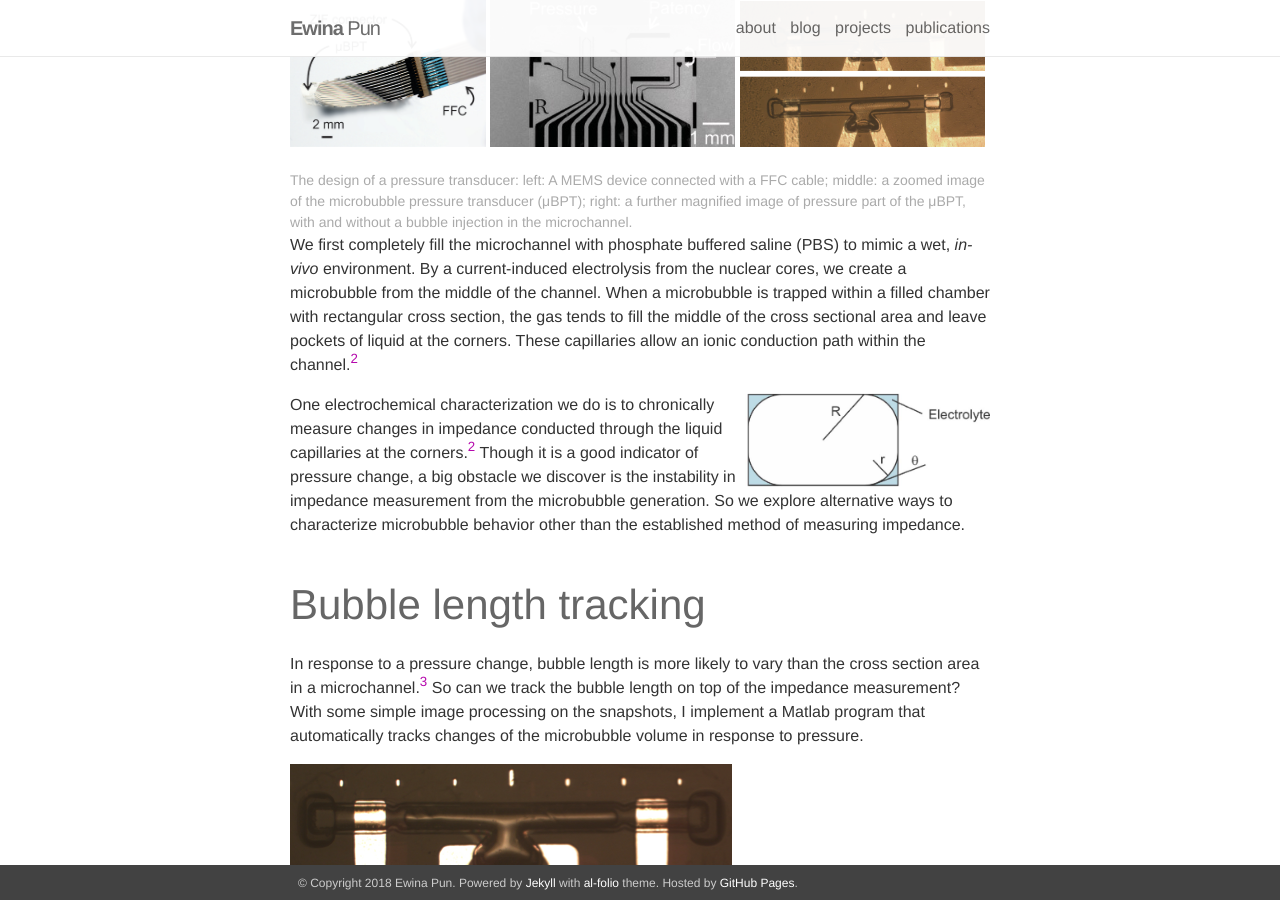
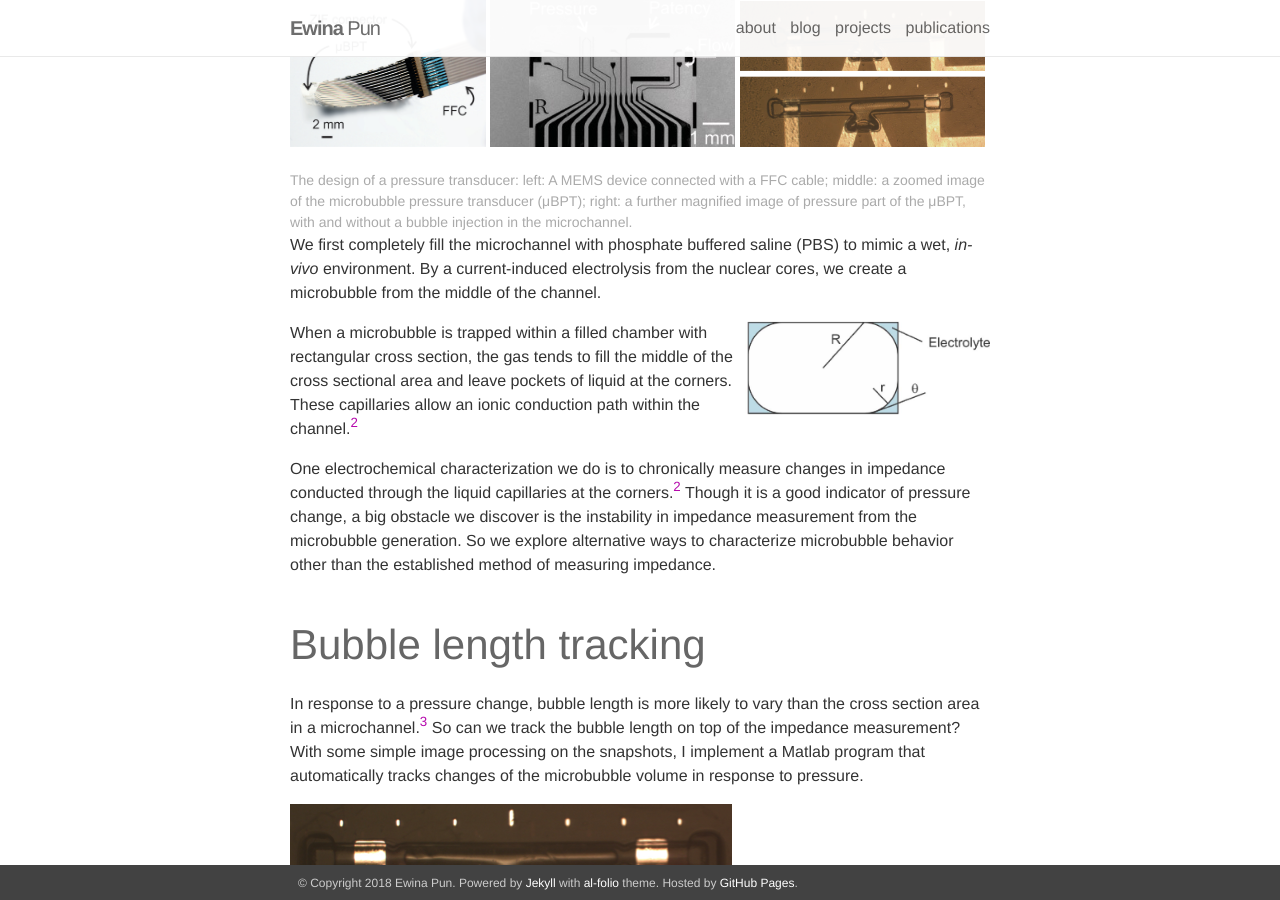
Before and after one commit to ewinapun/ewinapun.github.io, a Jekyll site: the page built from _projects/1_project.markdown, in a window 1280 px wide and 900 px high, scrolled down 1550 px. Built offline with Jekyll 4.4.1, drawn with Linux system fonts in a browser that asks for light colours; nearby versions of some CDN libraries.

Commit message:
MEMS edit

```diff
--- a/_projects/1_project.markdown
+++ b/_projects/1_project.markdown
@@ -33,13 +33,15 @@ A microchannel is carefully fabricated into the device. The channel is connected
 </p>
 <div class="caption">
     The design of a pressure transducer: left: A MEMS device connected with a FFC cable; middle: a zoomed image of the microbubble pressure transducer (μBPT); right: a further magnified image of pressure part of the μBPT, with and without a bubble injection in the microchannel.
+
 </div>
 
+We first completely fill the microchannel with phosphate buffered saline (PBS) to mimic a wet, *in-vivo* environment. By a current-induced electrolysis from the nuclear cores, we create a microbubble from the middle of the channel.
 
-We first completely fill the microchannel with phosphate buffered saline (PBS) to mimic a wet, *in-vivo* environment. By a current-induced electrolysis from the nuclear cores, we create a microbubble from the middle of the channel. When a microbubble is trapped within a filled chamber with rectangular cross section, the gas tends to fill the middle of the cross sectional area and leave pockets of liquid at the corners. These capillaries allow an ionic conduction path within the channel.[^law]
 <p>
     <img src="/assets/img/BioMEMS_project/cross_section.png" style="float: right; width:35%;"/>
 </p>
+When a microbubble is trapped within a filled chamber with rectangular cross section, the gas tends to fill the middle of the cross sectional area and leave pockets of liquid at the corners. These capillaries allow an ionic conduction path within the channel.[^law]
 
 One electrochemical characterization we do is to chronically measure changes in impedance conducted through the liquid capillaries at the corners.[^law] Though it is a good indicator of pressure change, a big obstacle we discover is the instability in impedance measurement from the microbubble generation. So we explore alternative ways to characterize microbubble behavior other than the established method of measuring impedance.
 
@@ -50,8 +52,8 @@ In response to a pressure change, bubble length is more likely to vary than the
 ![bubblelength](/assets/img/BioMEMS_project/bubblelength.png)
 <div class="caption">
 Top: raw, cropped image of the microchannel; middle: processed B/W image of the bubble; bottom: screenshot of the program that tracks the bubble's length.
+
 </div>
-
 
 So this is what I got:
 
```
